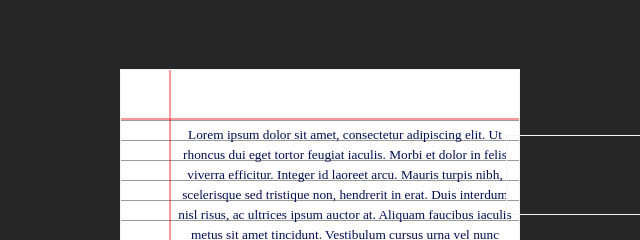
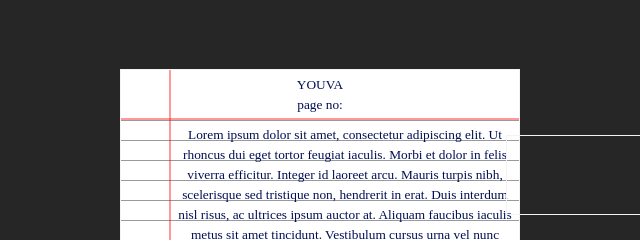
Before and after one commit to ParthNikam/Write-Without-Writing, a website with bundled scripts: page index.html in a window 1280 px wide. Shown: the part 332-572 px from the top of the page, 38-678 px from the left. Built offline with nearby package versions, Linux system fonts and the light colour scheme; a web font is replaced by a local one.

Commit message:
Update index.html

```diff
--- a/index.html
+++ b/index.html
@@ -58,9 +58,6 @@
                         <option value="QEGHHughes">GHHughes</option>
                         <option value="QEHerbertCooper">HerbertCooper</option>
                         <option value="QEJeffDungan">JeffDungan</option>
-                        <option value="Hindi">Hindi</option>
-                        <option value="Hindi2">Hindi 2</option>
-                        <option value="Hindi3">Hindi 3</option>
                         <option value="MissNeally">MissNeally</option>
                         <option value="Mutlu">Mutlu</option>
                         <option value="GoCome">GoCome</option>
@@ -206,7 +203,14 @@
                             <div>
                                 <div class="flex-1 page-container">
                                     <div class="page-a margined lines">
-                                        <div contenteditable="true" class="top-margin"></div>
+                                        <div class="top-margin">
+					    <!-- youva icon -->
+                                            <div class="square-box">
+                                              <div class="youva-logo">YOUVA</div>
+                                              <div class="square-page">page no:</div>
+                                              <div class="square-date">date:</div>
+                                            </div>
+					    </div>
                                             <div class="display-flex left-margin-and-content">
                                                 <div contenteditable="true" class="left-margin"></div>
                                                     <div class="paper-content" id="note" contenteditable="true">
```
